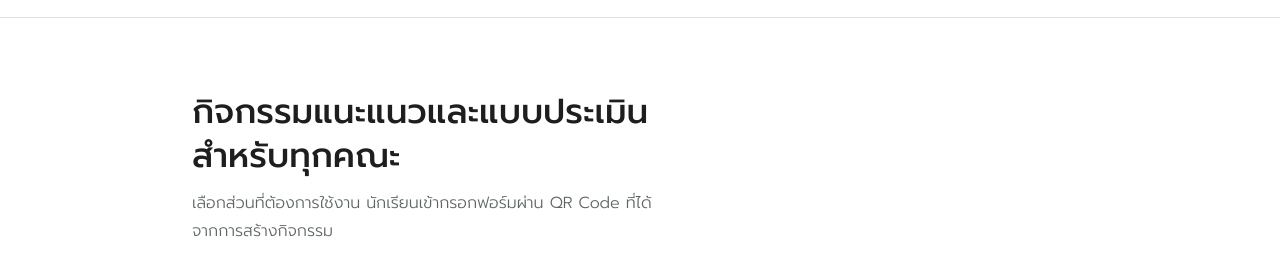
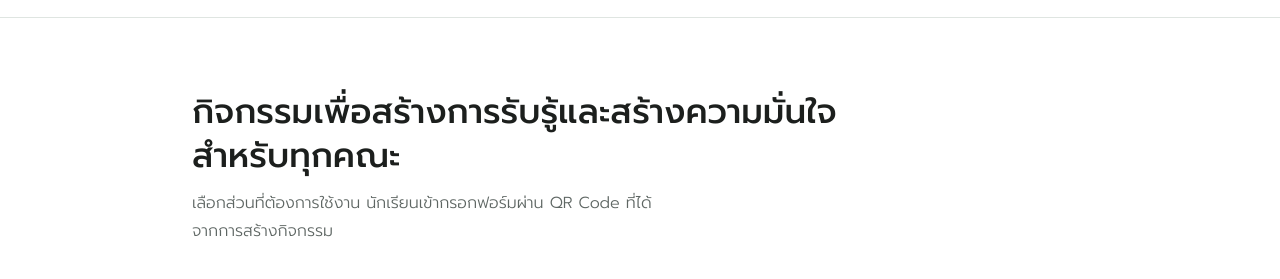
Before and after one commit to AiBA-Center/PIM-EVENT, a plain HTML site: page index.html in a window 1280 px wide. Shown: the part 67-346 px from the top of the page. Drawn offline with Linux system fonts and the light colour scheme.

Commit message:
Update index.html

```diff
--- a/index.html
+++ b/index.html
@@ -68,7 +68,7 @@
   </div>
 
   <main>
-    <h1>กิจกรรมแนะแนวและแบบประเมิน<br>สำหรับทุกคณะ</h1>
+    <h1>กิจกรรมเพื่อสร้างการรับรู้และสร้างความมั่นใจ <br>สำหรับทุกคณะ</h1>
     <p class="lead">เลือกส่วนที่ต้องการใช้งาน นักเรียนเข้ากรอกฟอร์มผ่าน QR Code ที่ได้จากการสร้างกิจกรรม</p>
 
     <div class="choices">
```
